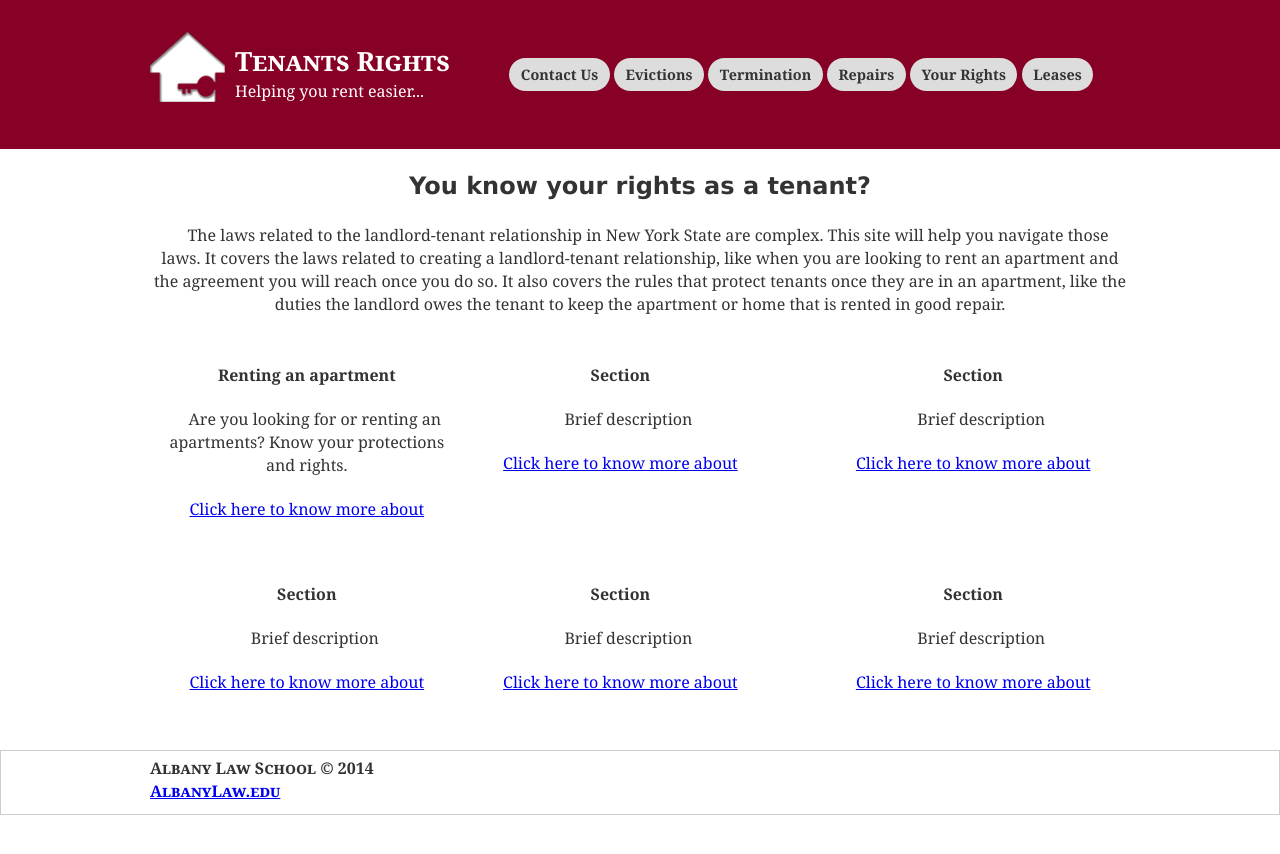
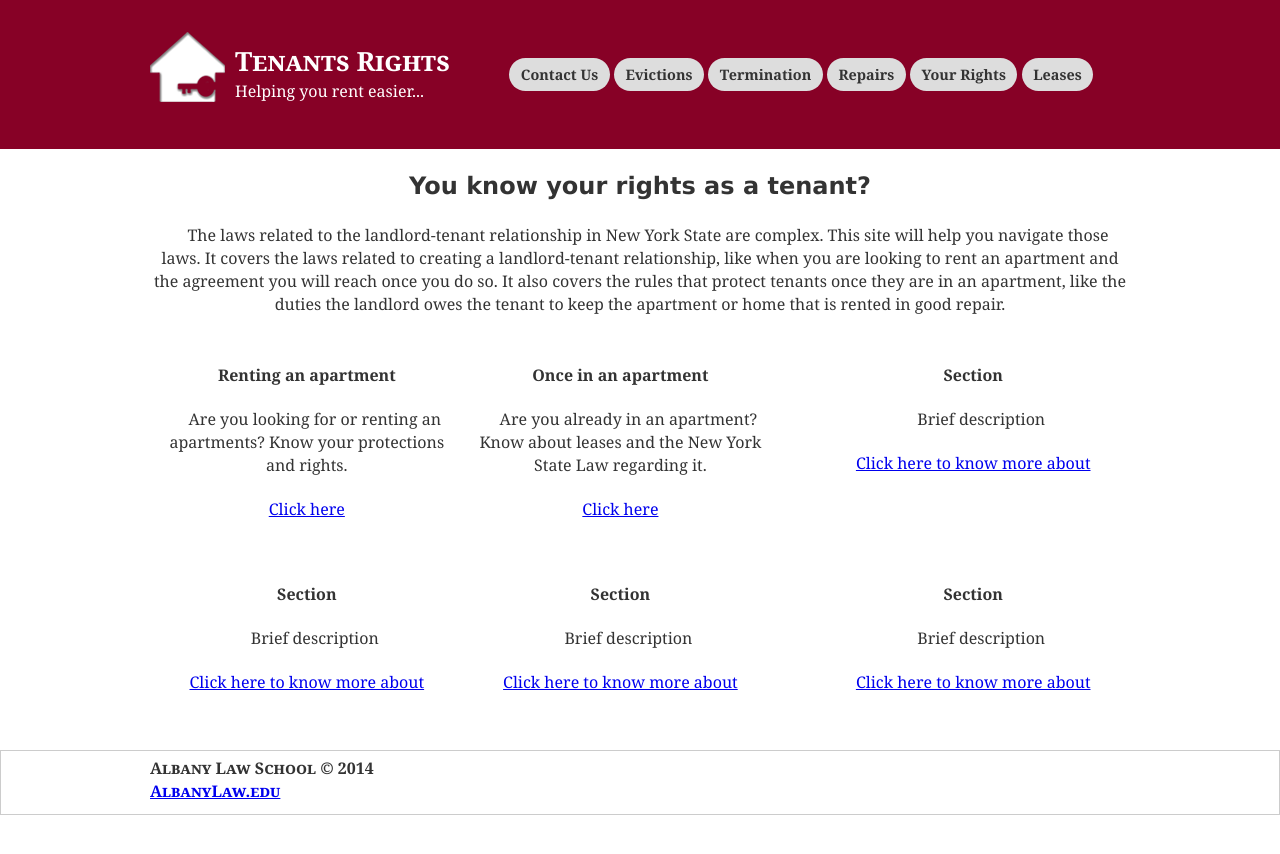
Before and after one commit to iinf362/team5, a Jekyll site: the page built from index.html, in a window 1280 px wide. Shown: the top 854 px of the page. Built offline with Jekyll 4.4.1, drawn with Linux system fonts in a browser that asks for light colours.

Commit message:
Update index.html

```diff
--- a/index.html
+++ b/index.html
@@ -11,12 +11,12 @@ title: Home
         <div class="col-30">
             <h4 class="section-title">Renting an apartment</h4>
             <p class="section-description">Are you looking for or renting an apartments? Know your protections and rights.</p>
-            <a href="/leases/leases.html">Click here to know more about</a>
+            <a href="leases/leases.html">Click here</a>
         </div>
         <div class="col-30">
-            <h4 class="section-title">Section</h4>
-            <p class="section-description">Brief description</p>
-            <a href="/leases/leases.html">Click here to know more about</a>
+            <h4 class="section-title">Once in an apartment</h4>
+            <p class="section-description">Are you already in an apartment? Know about leases and the New York State Law regarding it.</p>
+            <a href="rights/index.html">Click here</a>
         </div>
         <div class="col-30">
             <h4 class="section-title">Section</h4>
```
